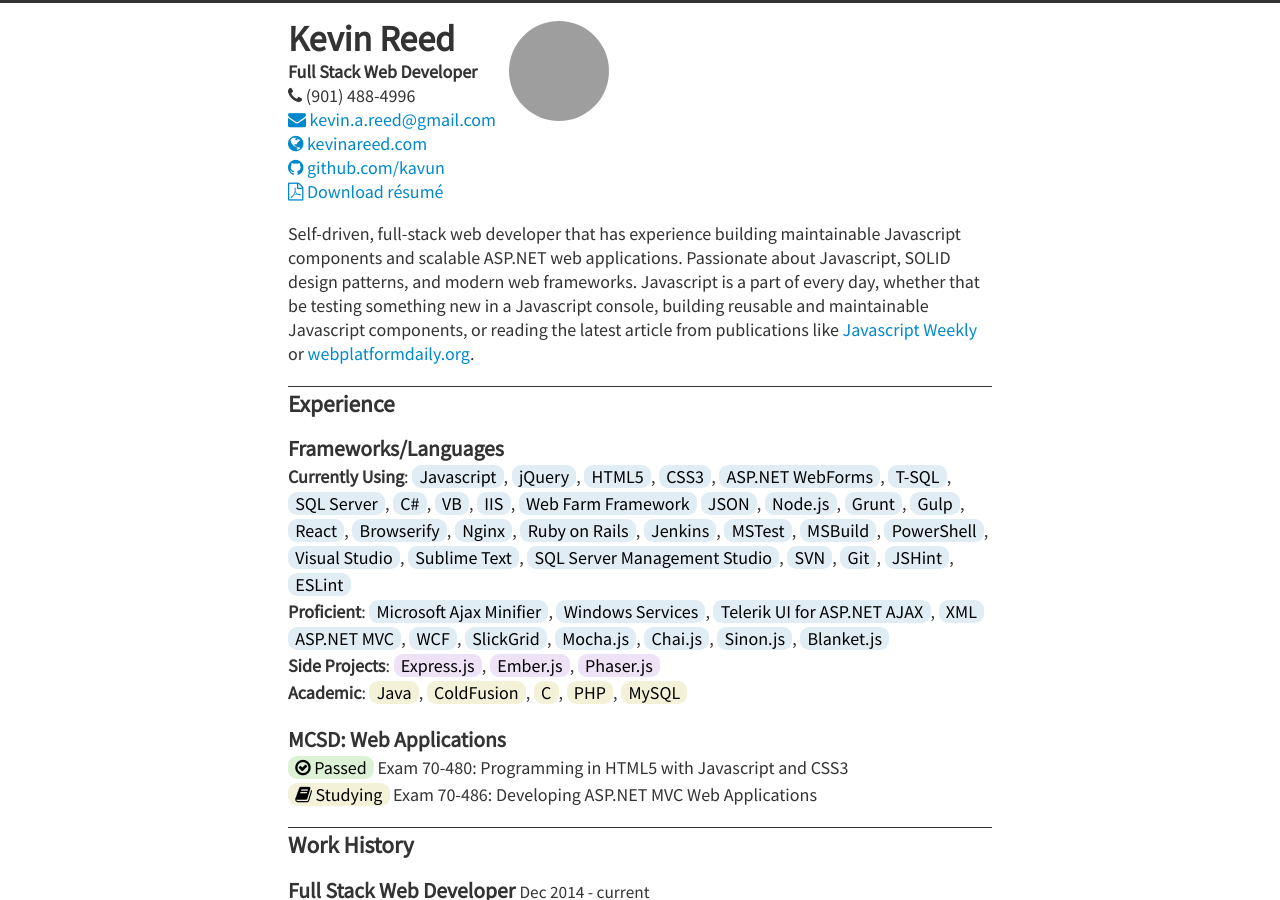
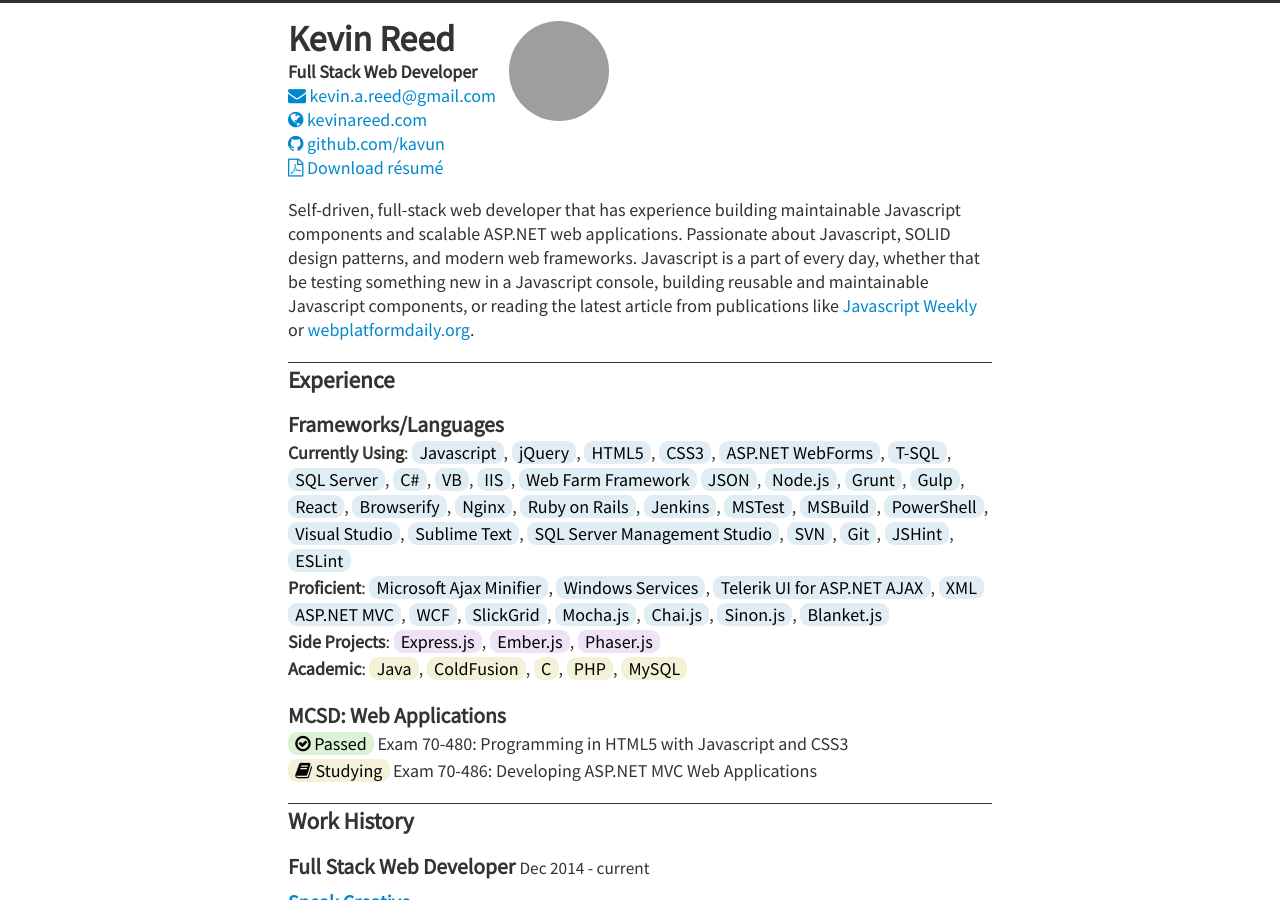
Before and after one commit to kavun/kavun.github.io, a Jekyll site: the page resume/index.html, which Jekyll copies as it is, in a window 1280 px wide and 900 px high, cut to the strip 0-900 px from the top of the window. Built offline with Jekyll 4.4.1, drawn with Linux system fonts in a browser that asks for light colours; nearby versions of some CDN libraries; grey boxes are pictures that could not be loaded.

Commit message:
Update index.html

```diff
--- a/resume/index.html
+++ b/resume/index.html
@@ -21,7 +21,6 @@
 				<h1 class="title">Kevin Reed</h1>
 				<p>
 					<strong>Full Stack Web Developer</strong><br />
-					<i class="fa fa-phone"></i> (901) 488-4996<br />
 					<a href="mailto:kevin.a.reed@gmail.com">
 						<i class="fa fa-envelope"></i>
 						kevin.a.reed@gmail.com
```
